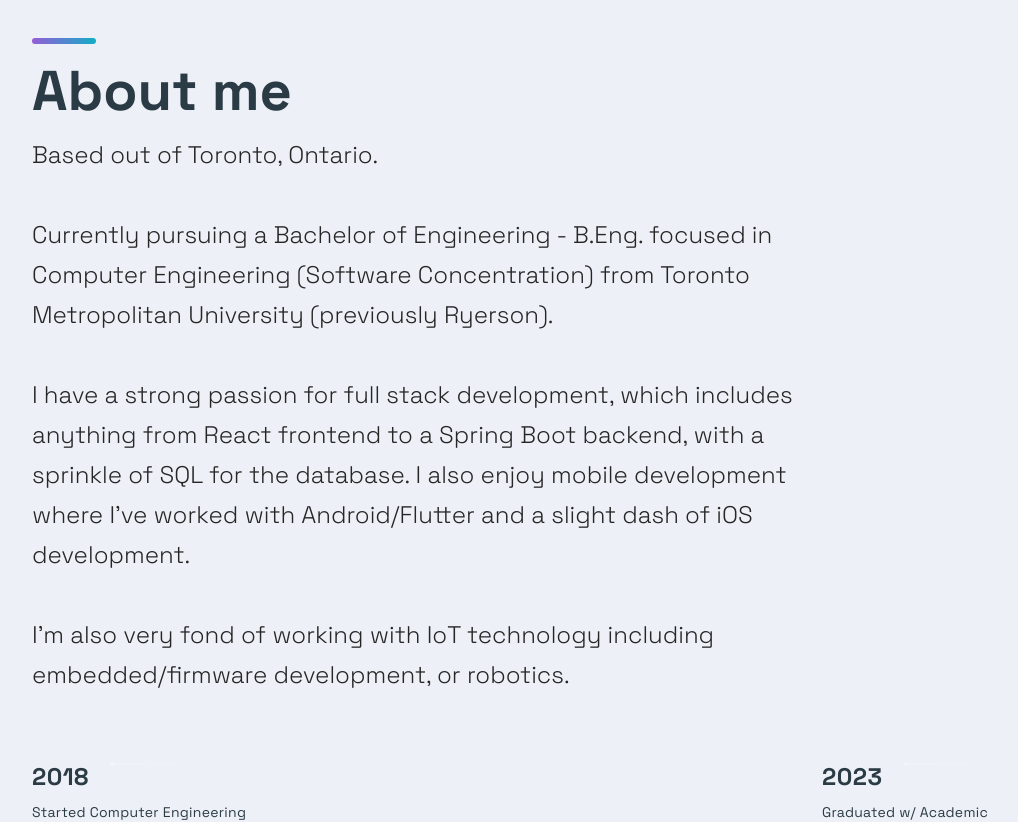
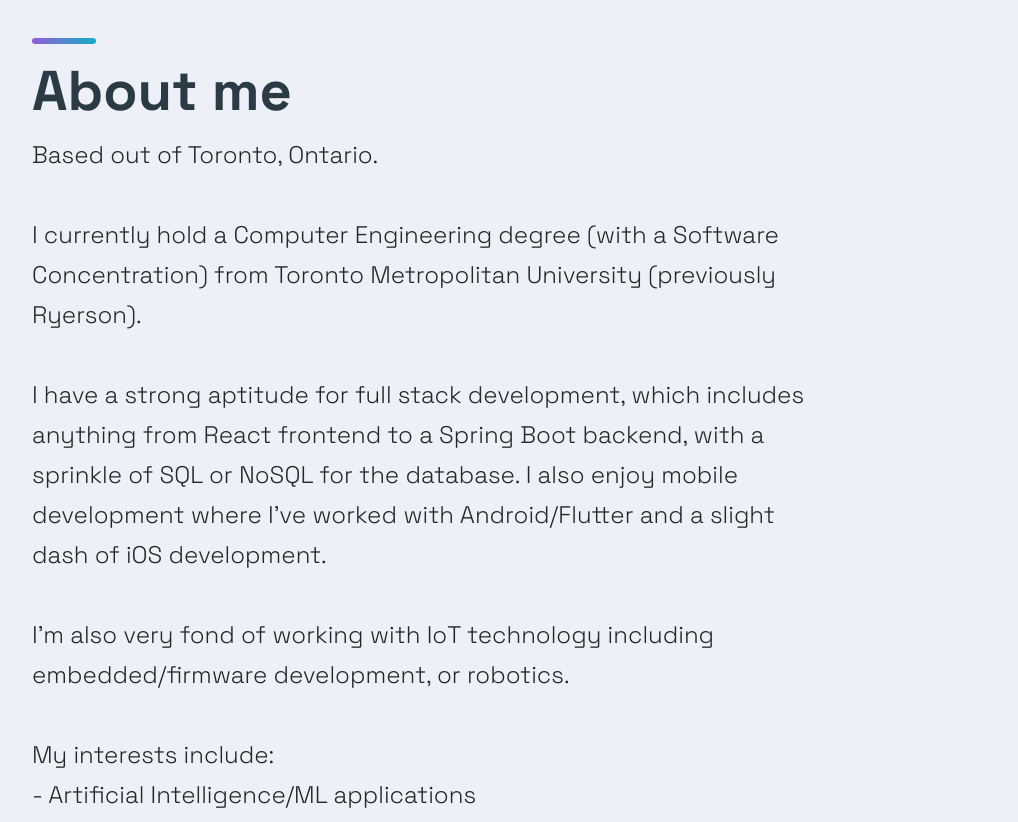
Before and after one commit to DeluxeViper/DeluxeViper.github.io, a Next.js app: page / in a window 1280 px wide. Shown: the part 8500-9322 px from the top of the page, without its empty margins (88-1106 px from the left). Built offline with nearby package versions, Linux system fonts and the light colour scheme.

Commit message:
feat(timeline description): updated timeline descrip w/ grad status

```diff
--- a/src/components/TimeLine/TimeLine.js
+++ b/src/components/TimeLine/TimeLine.js
@@ -79,17 +79,27 @@
         {/* How did you start learning something. What are your milestones?  */}
         Based out of Toronto, Ontario.
         <br /> <br />
-        Currently pursuing a Bachelor of Engineering - B.Eng. focused in
-        Computer Engineering (Software Concentration) from Toronto Metropolitan
-        University (previously Ryerson). <br />
-        <br />I have a strong passion for full stack development, which includes
-        anything from React frontend to a Spring Boot backend, with a sprinkle
-        of SQL for the database. I also enjoy mobile development where I've
-        worked with Android/Flutter and a slight dash of iOS development.
+        I currently hold a Computer Engineering degree (with a Software
+        Concentration) from Toronto Metropolitan University (previously
+        Ryerson).
+        <br />
+        <br />I have a strong aptitude for full stack development, which
+        includes anything from React frontend to a Spring Boot backend, with a
+        sprinkle of SQL or NoSQL for the database. I also enjoy mobile
+        development where I've worked with Android/Flutter and a slight dash of
+        iOS development.
         <br />
         <br />
         I'm also very fond of working with IoT technology including
         embedded/firmware development, or robotics.
+        <br />
+        <br />
+        My interests include: <br />- Artificial Intelligence/ML applications
+        <br /> - Distributed Systems <br />- Embedded Systems engineering
+        <br />- FPGAs
+        <br /> - Virtual/Augmented Reality <br />- Database Architecture <br />-
+        GPU programming <br />- Overall developer/process optimization
+        strategies
       </SectionText>
       <CarouselContainer
         ref={carouselRef}
```
